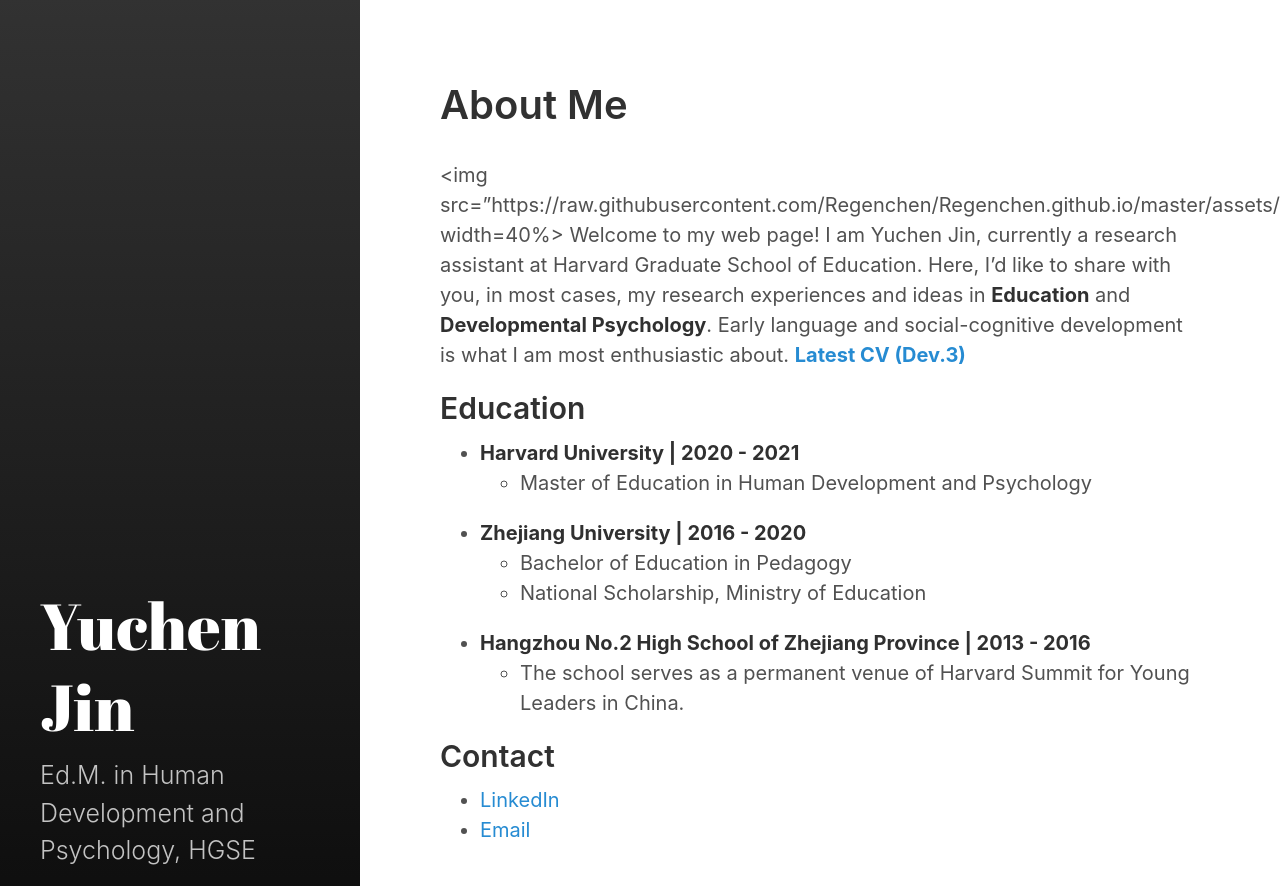
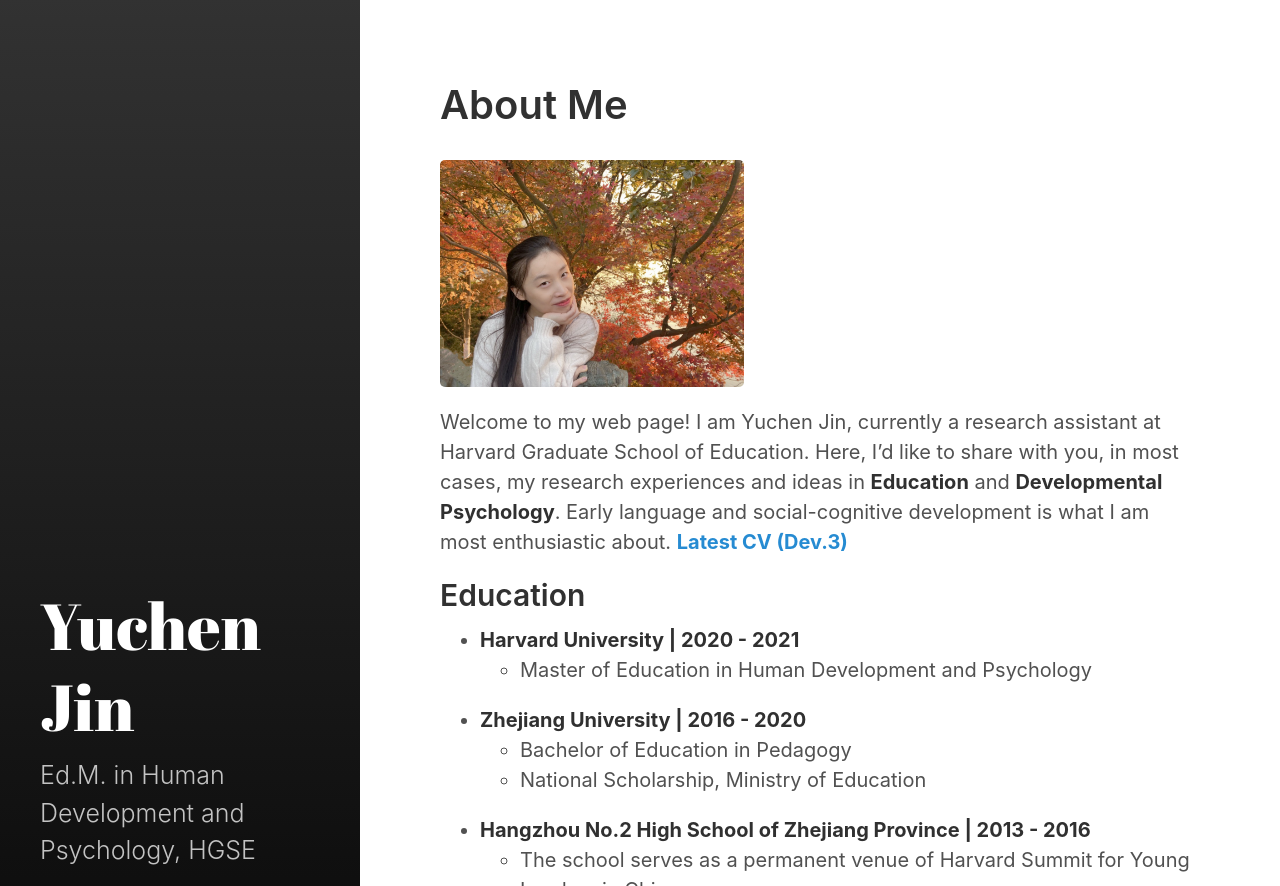
Before and after one commit to Regenchen/Regenchen.github.io, a Jekyll site: the page built from index.md, in a window 1280 px wide and 1132 px high, cut to the strip 0-886 px from the top of the window. Built offline with Jekyll 4.4.1, drawn with Linux system fonts in a browser that asks for light colours.

Commit message:
Update index.md

```diff
--- a/index.md
+++ b/index.md
@@ -5,7 +5,7 @@
 
 []()
 
-<img src="https://raw.githubusercontent.com/Regenchen/Regenchen.github.io/master/assets/me%20maple.jpeg" width=40%>
+<img src="https://raw.githubusercontent.com/Regenchen/Regenchen.github.io/master/assets/me%20maple.jpeg" width="40%">
 Welcome to my web page!
 I am Yuchen Jin, currently a research assistant at Harvard Graduate School of Education. Here, I'd like to share with you, in most cases, my research experiences and ideas in **Education** and **Developmental Psychology**. Early language and social-cognitive development is what I am most enthusiastic about.
 [**Latest CV (Dev.3)**](https://drive.google.com/drive/folders/1zwWLc33FSgiP55ew7Q8fqoE6jllC0EiT?usp=sharing)
```
